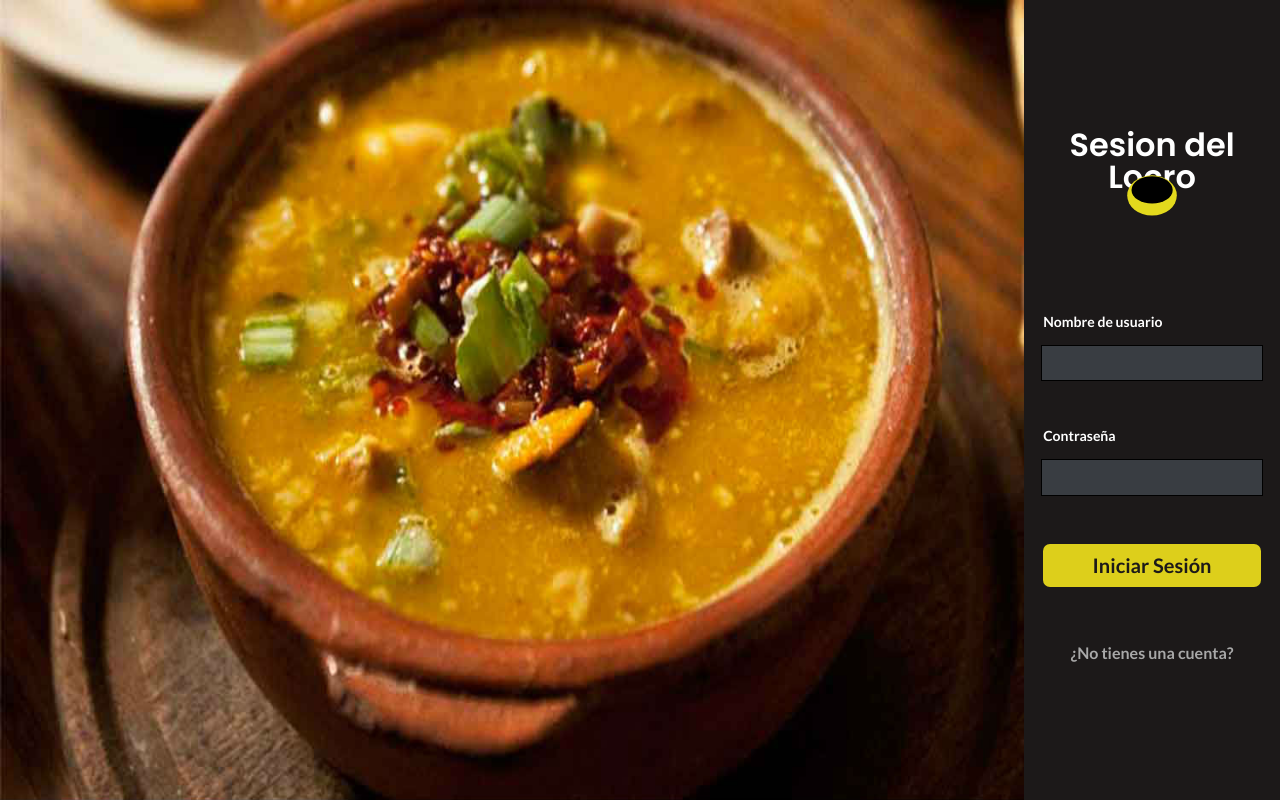
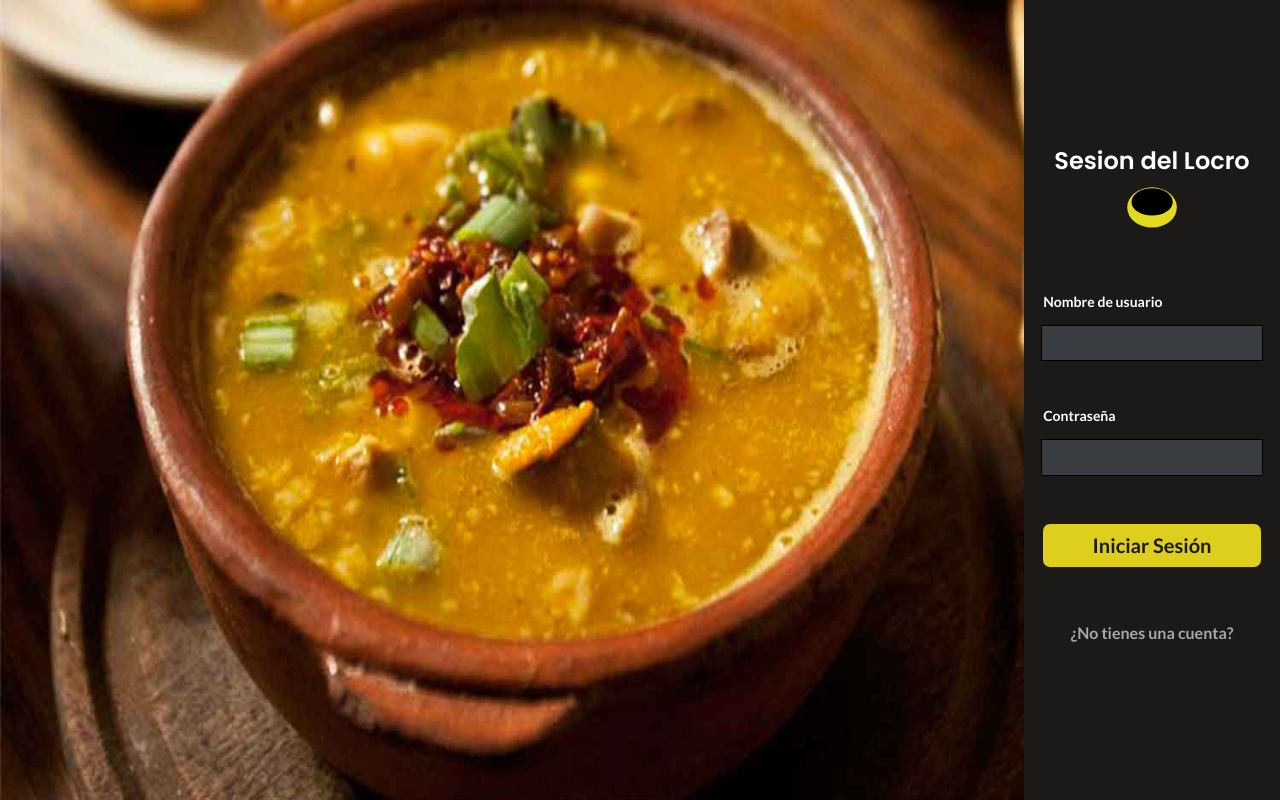
Before and after one commit to lorddesert/sesion-del-locro, a React app: page / in a window 1280 px wide. Built offline with nearby package versions, Linux system fonts and the light colour scheme; a web font is replaced by a local one.

Commit message:
UX improved * Heading of login changed to 1.5rem * Now when you enter a chat, it auto scroll to bottomt

```diff
--- a/src/components/Chat/Chat.jsx
+++ b/src/components/Chat/Chat.jsx
@@ -86,7 +86,6 @@ class Chat extends Component {
         this.props.sendChatRoomMsg();
 
       else
-        //this.props.sendMsg(); // this.props.receiver
         this.props.sendMsg2();
   }
 
@@ -97,7 +96,7 @@ class Chat extends Component {
   render() {
     if(this.props.receiver) {
       return (
-      <div className='Chat' id='chat'>
+      <div className='Chat'>
         <div className='Chat-content' id='chatContent' >
           <ChatHeader />
           <div className='chat-wrapper'></div>
--- a/src/components/Login/Login.scss
+++ b/src/components/Login/Login.scss
@@ -1,7 +1,7 @@
 $semi-black: #393d42;
 $black: #1C1919;
 $yellow: #DDCF1B;
-$header-font-size: 2rem;
+$header-font-size: 1.5rem;
 $white: #fff;
 $gray: #A8A8A8;
 
@@ -34,7 +34,8 @@ $gray: #A8A8A8;
     gap: 3em;
     align-items: center;
     justify-content: start;
-    p{
+
+    p {
       width: 85%;
       margin: auto;
       margin-bottom: 2vh;
--- a/src/components/Main/Main.jsx
+++ b/src/components/Main/Main.jsx
@@ -256,7 +256,7 @@ class Main extends Component {
           // receiver,
           chat: this.state.contacts[i].chat,
           inChatRoom: false
-        });
+        }, this.scrollBottom)
   }
 
   setChatRoom = receiver => {
```
